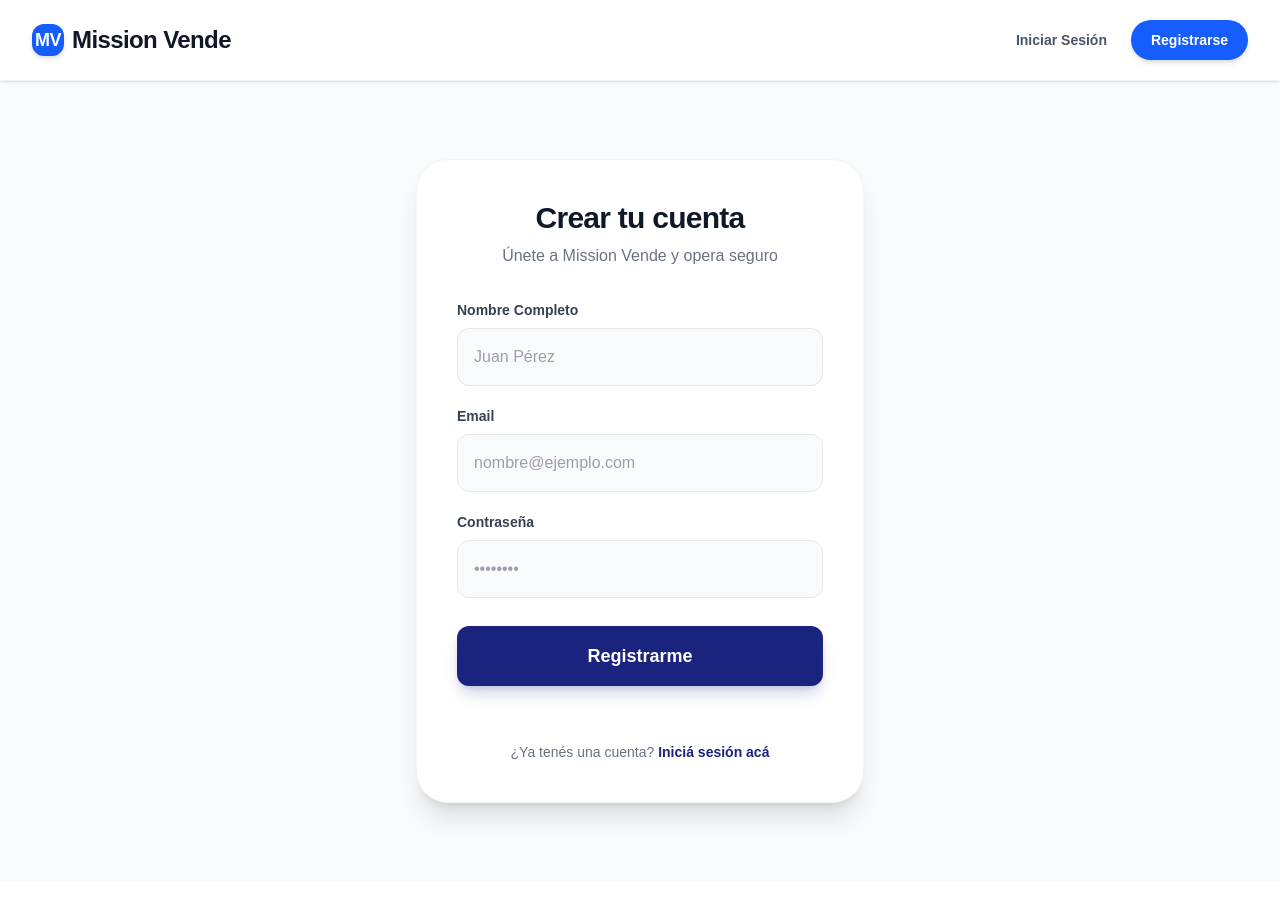
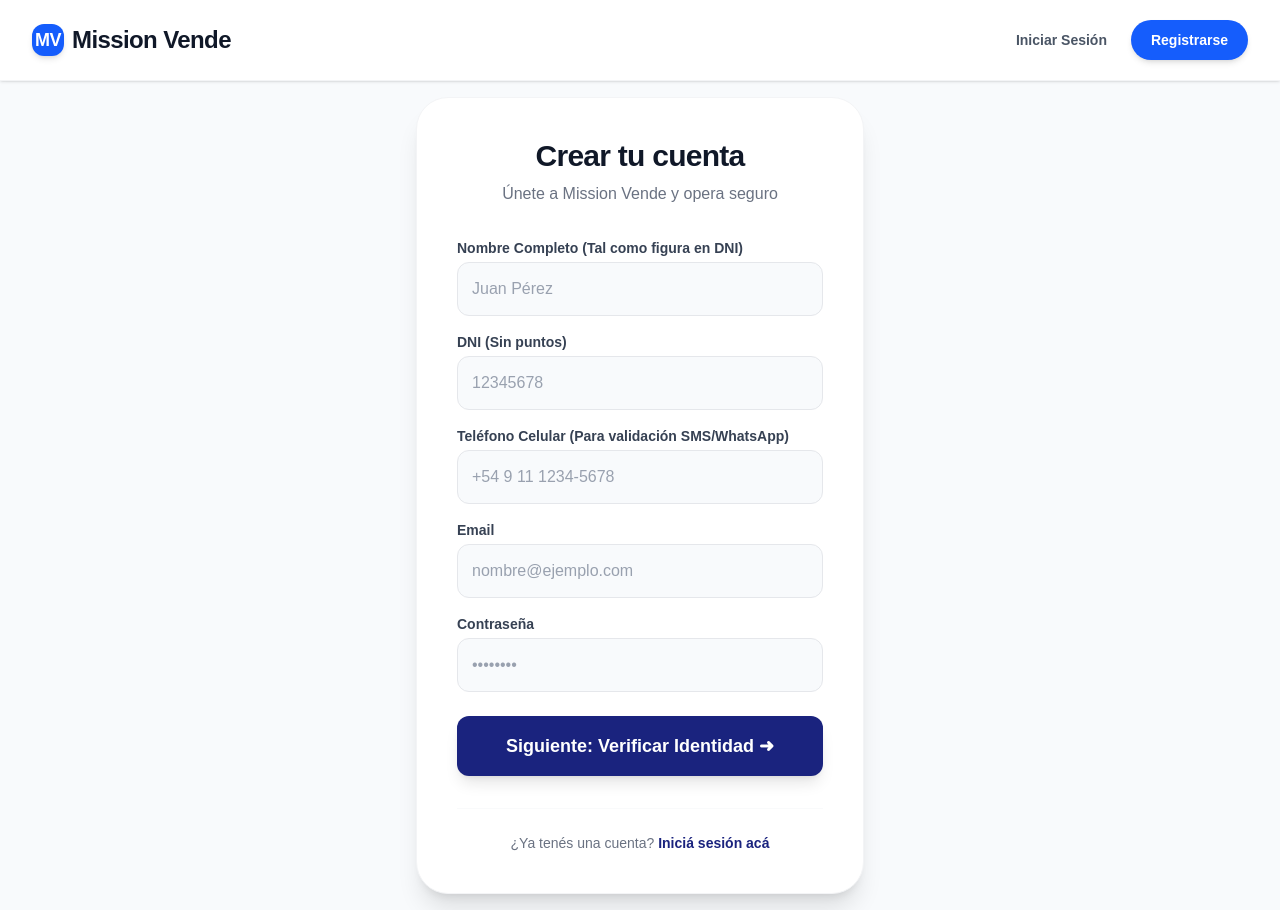
Before and after one commit to Smoscatelli16/mosstall-frontend, a Next.js app: page /register in a window 1280 px wide. Before the commit the page ends 881 px from the top, so only its background shows below. Built offline with nearby package versions, Linux system fonts and the light colour scheme.

Commit message:
feat: implementar Fase 3 (Registro KYC con OTP y validación CBU de 22 dígitos)

```diff
--- a/app/publicar/page.tsx
+++ b/app/publicar/page.tsx
@@ -127,14 +127,25 @@ export default function PublishPage() {
       }
   };
 
+  // --- Validación Estricta de Datos Bancarios ---
+  const validateCBU = (cbu: string) => {
+      // Remover todo lo que no sea número
+      const cleanCBU = cbu.replace(/\D/g, '');
+      return cleanCBU.length === 22;
+  };
+
   const handleCreateStore = async (e: React.FormEvent) => {
       e.preventDefault();
       setStoreMessage('');
+
       if(!newStoreName || !newStoreCBU) {
           setStoreMessage("Completa el nombre y el CBU/CVU."); return;
       }
-      if(newStoreCBU.length < 22) {
-          setStoreMessage("El CBU/CVU debe tener 22 números."); return;
+
+      // Validación rígida pre-submit (Escrow Daemon Defense)
+      if (!validateCBU(newStoreCBU)) {
+          setStoreMessage("Error Crítico: El CBU/CVU debe contener EXACTAMENTE 22 números.");
+          return;
       }
 
       setIsSubmittingStore(true);
@@ -147,7 +158,7 @@ export default function PublishPage() {
               body: JSON.stringify({
                   name: newStoreName,
                   type: newStoreType,
-                  cbu: newStoreCBU
+                  cbu: newStoreCBU.replace(/\D/g, '') // Enviar versión sanitizada
               })
           });
 
@@ -436,7 +447,7 @@ export default function PublishPage() {
       <div className="container mx-auto max-w-3xl">
 
         <Link href="/dashboard" className="text-gray-500 hover:text-[#1a237e] mb-6 block w-fit font-bold transition-colors">
-           &larr; Volver al panel
+            &larr; Volver al panel
         </Link>
 
         {isCreatingStore ? (
@@ -460,14 +471,48 @@ export default function PublishPage() {
                             <option value="DIGITAL_CREATOR">Venta de Infoproductos / Creador</option>
                         </select>
                     </div>
-                    <div>
-                        <label className="mb-1 block text-xs font-bold text-gray-500 uppercase">CBU / CVU de Cobro (22 dígitos)</label>
-                        <input type="number" value={newStoreCBU} onChange={e=>setNewStoreCBU(e.target.value)} required placeholder="1234567890123456789012" className="w-full rounded-xl border border-gray-200 bg-slate-50 p-3.5 text-gray-900 font-medium focus:border-[#1a237e] focus:ring-2 outline-none"/>
+
+                    {/* Campo blindado de CBU/CVU */}
+                    <div className="relative">
+                        <label className="mb-1 flex items-center justify-between text-xs font-bold text-gray-500 uppercase">
+                            <span>CBU / CVU de Cobro</span>
+                            <span className={`text-[10px] ${newStoreCBU.replace(/\D/g, '').length === 22 ? 'text-green-600' : 'text-red-500'}`}>
+                                {newStoreCBU.replace(/\D/g, '').length}/22 dígitos
+                            </span>
+                        </label>
+                        <input
+                            type="text"
+                            maxLength={22}
+                            value={newStoreCBU}
+                            onChange={e => setNewStoreCBU(e.target.value.replace(/\D/g, ''))} // Bloquea todo menos números instantáneamente
+                            onBlur={() => {
+                                if (newStoreCBU && newStoreCBU.replace(/\D/g, '').length !== 22) {
+                                    setStoreMessage("El CBU/CVU debe tener exactamente 22 números.");
+                                } else {
+                                    setStoreMessage("");
+                                }
+                            }}
+                            required
+                            placeholder="Ej: 0000003100000000000000"
+                            className={`w-full rounded-xl border-2 bg-slate-50 p-3.5 text-gray-900 font-bold focus:ring-2 outline-none transition-colors
+                                ${newStoreCBU && newStoreCBU.replace(/\D/g, '').length !== 22 ? 'border-red-300 focus:border-red-500 focus:ring-red-200' : 'border-gray-200 focus:border-[#1a237e] focus:ring-[#1a237e]/20'}
+                            `}
+                        />
+                        <p className="text-[10px] text-gray-400 mt-1 font-medium leading-tight">
+                            ⚠️ Asegúrate de ingresarlo correctamente. Un error aquí impedirá que el sistema automático te transfiera tus ganancias.
+                        </p>
                     </div>
-                    <button type="submit" disabled={isSubmittingStore} className="w-full bg-[#1a237e] hover:bg-[#121858] text-white font-black py-4 rounded-xl shadow-lg disabled:opacity-50 transition-transform hover:-translate-y-0.5 mt-2">
+
+                    <button
+                        type="submit"
+                        disabled={isSubmittingStore || newStoreCBU.replace(/\D/g, '').length !== 22}
+                        className={`w-full text-white font-black py-4 rounded-xl shadow-lg transition-transform mt-2
+                            ${isSubmittingStore || newStoreCBU.replace(/\D/g, '').length !== 22 ? 'bg-gray-400 cursor-not-allowed opacity-50' : 'bg-[#1a237e] hover:bg-[#121858] hover:-translate-y-0.5'}
+                        `}
+                    >
                         {isSubmittingStore ? 'Creando Perfil...' : 'Comenzar a Vender 🚀'}
                     </button>
-                    {storeMessage && <p className="text-center text-[#d50000] text-sm font-bold mt-2">{storeMessage}</p>}
+                    {storeMessage && <p className="text-center text-[#d50000] text-sm font-bold mt-2 animate-pulse">{storeMessage}</p>}
 
                     {myStores.length > 0 && (
                         <button type="button" onClick={() => setIsCreatingStore(false)} className="w-full text-center text-gray-400 hover:text-gray-600 text-sm font-bold mt-4">
@@ -478,7 +523,6 @@ export default function PublishPage() {
             </div>
         ) : (
           <div className="rounded-3xl bg-white p-6 md:p-10 shadow-sm border border-gray-100">
-            {/* CORRECCIÓN TASK 1.1: FLEX COL EN MOBILE Y AJUSTE DE TAMAÑOS */}
             <div className="flex flex-col md:flex-row justify-between items-start md:items-center gap-4 mb-6">
                 <h1 className="text-3xl font-black text-gray-900 tracking-tight">Crear Publicación</h1>
                 <div className="bg-purple-50 border border-purple-100 rounded-xl px-4 py-2 flex flex-col sm:flex-row items-start sm:items-center gap-2 sm:gap-3 w-full md:w-auto overflow-hidden">
--- a/app/register/page.tsx
+++ b/app/register/page.tsx
@@ -8,46 +8,72 @@ import { useRouter } from 'next/navigation';
 export default function RegisterPage() {
   const router = useRouter();
 
-  // --- Estados ---
+  // --- Estados del Flujo ---
+  const [step, setStep] = useState<1 | 2>(1); // Flujo KYC de 2 pasos
+  const [isLoading, setIsLoading] = useState(false);
+  const [message, setMessage] = useState('');
+  const [isSuccess, setIsSuccess] = useState(false);
+
+  // --- Estados del Paso 1 (Datos Personales) ---
+  const [name, setName] = useState('');
   const [email, setEmail] = useState('');
   const [password, setPassword] = useState('');
-  const [name, setName] = useState('');
+  const [dni, setDni] = useState('');
+  const [phone, setPhone] = useState('');
 
-  const [message, setMessage] = useState('');
-  const [isSuccess, setIsSuccess] = useState(false);
-  const [isLoading, setIsLoading] = useState(false);
+  // --- Estados del Paso 2 (OTP) ---
+  const [otp, setOtp] = useState('');
 
-  // --- Manejador de Envío ---
-  const handleSubmit = async (e: React.FormEvent) => {
+  // --- Manejador del Paso 1 a 2 ---
+  const handleNextStep = (e: React.FormEvent) => {
+    e.preventDefault();
+    setMessage('');
+
+    // Validaciones básicas de completitud
+    if (!name || !email || !password || !dni || !phone) {
+        setMessage('Todos los campos son obligatorios para operar de forma segura.');
+        return;
+    }
+
+    // Avanzar al paso de verificación
+    setStep(2);
+  };
+
+  // --- Manejador Final (Registro + Validación OTP) ---
+  const handleFinalSubmit = async (e: React.FormEvent) => {
     e.preventDefault();
     setMessage('');
     setIsSuccess(false);
+
+    if (otp.length !== 6) {
+        setMessage('El código de verificación debe tener 6 dígitos.');
+        return;
+    }
+
     setIsLoading(true);
 
     try {
+      // NOTA: Acá tu backend en Railway deberá validar el OTP antes de guardar en PostgreSQL
       const response = await fetch('https://mosstall-desa-production.up.railway.app/api/auth/register', {
         method: 'POST',
         headers: {
           'Content-Type': 'application/json',
         },
-        body: JSON.stringify({ email, name, password }),
+        body: JSON.stringify({ email, name, password, dni, phone, otp }),
       });
 
       const data = await response.json();
 
       if (response.ok) {
         setIsSuccess(true);
-        setMessage(`¡Bienvenido ${data.name}! Redirigiendo al login...`);
+        setMessage(`¡Identidad verificada, ${data.name}! Redirigiendo al login...`);
 
         // Limpiar campos
-        setEmail('');
-        setPassword('');
-        setName('');
+        setEmail(''); setPassword(''); setName(''); setDni(''); setPhone(''); setOtp('');
 
         setTimeout(() => {
             router.push('/login');
-        }, 2000);
-
+        }, 2500);
       } else {
         setIsSuccess(false);
         setMessage(`Error: ${data.error}`);
@@ -62,83 +88,121 @@ export default function RegisterPage() {
 
   // --- Renderizado ---
   return (
-    <main className="flex min-h-screen items-center justify-center bg-slate-50 text-gray-900 font-sans">
-      <div className="w-full max-w-md rounded-[2rem] bg-white p-10 shadow-xl border border-gray-100">
+    <main className="flex min-h-screen items-center justify-center bg-slate-50 text-gray-900 font-sans p-4">
+      <div className="w-full max-w-md rounded-[2rem] bg-white p-8 md:p-10 shadow-xl border border-gray-100">
 
         {/* Cabecera Luminosa */}
         <div className="text-center mb-8">
-            <h1 className="text-3xl font-black text-gray-900 tracking-tight mb-2">Crear tu cuenta</h1>
-            <p className="text-gray-500 font-medium">Únete a Mission Vende y opera seguro</p>
+            <h1 className="text-3xl font-black text-gray-900 tracking-tight mb-2">
+                {step === 1 ? 'Crear tu cuenta' : 'Verificación KYC'}
+            </h1>
+            <p className="text-gray-500 font-medium">
+                {step === 1 ? 'Únete a Mission Vende y opera seguro' : 'Ingresá el código de 6 dígitos que te enviamos.'}
+            </p>
         </div>
 
-        <form onSubmit={handleSubmit} className="space-y-5">
-          {/* Campo de Nombre */}
+        {step === 1 && (
+            <form onSubmit={handleNextStep} className="space-y-4 animate-in fade-in zoom-in duration-300">
+
               <div>
-            <label htmlFor="name" className="mb-2 block text-sm font-bold text-gray-700">Nombre Completo</label>
+                <label htmlFor="name" className="mb-1 block text-sm font-bold text-gray-700">Nombre Completo (Tal como figura en DNI)</label>
+                <input
+                  type="text" id="name" value={name} onChange={(e) => setName(e.target.value)} disabled={isLoading}
+                  className="w-full rounded-xl border border-gray-200 bg-slate-50 p-3.5 text-gray-900 placeholder-gray-400 focus:border-[#1a237e] focus:ring-2 outline-none"
+                  placeholder="Juan Pérez" required
+                />
+              </div>
+
+              <div>
+                <label htmlFor="dni" className="mb-1 block text-sm font-bold text-gray-700">DNI (Sin puntos)</label>
+                <input
+                  type="number" id="dni" value={dni} onChange={(e) => setDni(e.target.value)} disabled={isLoading}
+                  className="w-full rounded-xl border border-gray-200 bg-slate-50 p-3.5 text-gray-900 placeholder-gray-400 focus:border-[#1a237e] focus:ring-2 outline-none"
+                  placeholder="12345678" required
+                />
+              </div>
+
+              <div>
+                <label htmlFor="phone" className="mb-1 block text-sm font-bold text-gray-700">Teléfono Celular (Para validación SMS/WhatsApp)</label>
+                <input
+                  type="tel" id="phone" value={phone} onChange={(e) => setPhone(e.target.value)} disabled={isLoading}
+                  className="w-full rounded-xl border border-gray-200 bg-slate-50 p-3.5 text-gray-900 placeholder-gray-400 focus:border-[#1a237e] focus:ring-2 outline-none"
+                  placeholder="+54 9 11 1234-5678" required
+                />
+              </div>
+
+              <div>
+                <label htmlFor="email" className="mb-1 block text-sm font-bold text-gray-700">Email</label>
+                <input
+                  type="email" id="email" value={email} onChange={(e) => setEmail(e.target.value)} disabled={isLoading}
+                  className="w-full rounded-xl border border-gray-200 bg-slate-50 p-3.5 text-gray-900 placeholder-gray-400 focus:border-[#1a237e] focus:ring-2 outline-none"
+                  placeholder="nombre@ejemplo.com" required
+                />
+              </div>
+
+              <div>
+                <label htmlFor="password" className="mb-1 block text-sm font-bold text-gray-700">Contraseña</label>
+                <input
+                  type="password" id="password" value={password} onChange={(e) => setPassword(e.target.value)} disabled={isLoading}
+                  className="w-full rounded-xl border border-gray-200 bg-slate-50 p-3.5 text-gray-900 placeholder-gray-400 focus:border-[#1a237e] focus:ring-2 outline-none"
+                  placeholder="••••••••" required
+                />
+              </div>
+
+              <button
+                type="submit"
+                className="w-full rounded-xl px-5 py-4 text-center font-black text-white text-lg transition-all transform mt-2 bg-[#1a237e] hover:bg-[#121858] hover:-translate-y-0.5 shadow-lg"
+              >
+                Siguiente: Verificar Identidad ➜
+              </button>
+            </form>
+        )}
+
+        {step === 2 && (
+            <form onSubmit={handleFinalSubmit} className="space-y-6 animate-in slide-in-from-right duration-300">
+                <div className="bg-blue-50 border border-blue-100 rounded-xl p-4 text-center">
+                    <p className="text-sm font-bold text-[#1a237e]">Te enviamos un código de seguridad por WhatsApp/SMS al número:</p>
+                    <p className="text-lg font-black text-gray-900 mt-1">{phone}</p>
+                    <button type="button" onClick={() => setStep(1)} className="text-xs text-gray-500 hover:text-[#d50000] underline mt-2">¿Número incorrecto? Volver atrás</button>
+                </div>
+
+                <div>
+                    <label className="block text-center text-sm font-bold text-gray-700 mb-2 uppercase tracking-widest">Código OTP (6 dígitos)</label>
                     <input
                         type="text"
-              id="name"
-              value={name}
-              onChange={(e) => setName(e.target.value)}
+                        maxLength={6}
+                        value={otp}
+                        onChange={(e) => setOtp(e.target.value.replace(/\D/g, ''))} // Fuerza solo números
                         disabled={isLoading}
-              className="w-full rounded-xl border border-gray-200 bg-slate-50 p-4 text-gray-900 placeholder-gray-400 focus:border-[#1a237e] focus:ring-2 focus:ring-[#1a237e]/20 outline-none transition-all disabled:opacity-50"
-              placeholder="Juan Pérez"
+                        className="w-full rounded-xl border-2 border-gray-200 bg-slate-50 p-4 text-gray-900 text-3xl text-center font-black tracking-[0.5em] focus:border-[#1a237e] focus:ring-4 focus:ring-[#1a237e]/20 outline-none transition-all"
+                        placeholder="000000"
                         required
                     />
                 </div>
 
-          {/* Campo de Email */}
-          <div>
-            <label htmlFor="email" className="mb-2 block text-sm font-bold text-gray-700">Email</label>
-            <input
-              type="email"
-              id="email"
-              value={email}
-              onChange={(e) => setEmail(e.target.value)}
-              disabled={isLoading}
-              className="w-full rounded-xl border border-gray-200 bg-slate-50 p-4 text-gray-900 placeholder-gray-400 focus:border-[#1a237e] focus:ring-2 focus:ring-[#1a237e]/20 outline-none transition-all disabled:opacity-50"
-              placeholder="nombre@ejemplo.com"
-              required
-            />
-          </div>
-
-          {/* Campo de Contraseña */}
-          <div>
-            <label htmlFor="password" className="mb-2 block text-sm font-bold text-gray-700">Contraseña</label>
-            <input
-              type="password"
-              id="password"
-              value={password}
-              onChange={(e) => setPassword(e.target.value)}
-              disabled={isLoading}
-              className="w-full rounded-xl border border-gray-200 bg-slate-50 p-4 text-gray-900 placeholder-gray-400 focus:border-[#1a237e] focus:ring-2 focus:ring-[#1a237e]/20 outline-none transition-all disabled:opacity-50"
-              placeholder="••••••••"
-              required
-            />
-          </div>
-
-          {/* Botón de Envío */}
                 <button
                     type="submit"
-            disabled={isLoading}
+                    disabled={isLoading || otp.length !== 6}
                     className={`w-full rounded-xl px-5 py-4 text-center font-black text-white text-lg transition-all transform mt-2
-              ${isLoading
-                ? 'bg-gray-400 cursor-wait'
-                : 'bg-[#1a237e] hover:bg-[#121858] hover:-translate-y-0.5 focus:ring-4 focus:ring-[#1a237e]/30 shadow-lg shadow-[#1a237e]/20'
+                    ${isLoading || otp.length !== 6
+                        ? 'bg-gray-400 cursor-not-allowed'
+                        : 'bg-[#1a237e] hover:bg-[#121858] hover:-translate-y-0.5 shadow-lg'
                     }`}
                 >
-            {isLoading ? 'Registrando...' : 'Registrarme'}
+                    {isLoading ? 'Verificando y Creando...' : 'Confirmar Registro ✅'}
                 </button>
             </form>
+        )}
 
-        {/* Mensaje de éxito o error */}
+        {/* Mensaje de error centralizado */}
         {message && (
           <div className={`mt-6 p-4 rounded-xl text-center text-sm font-bold animate-in fade-in zoom-in duration-300 ${isSuccess ? 'bg-green-50 text-green-700 border border-green-100' : 'bg-red-50 text-[#d50000] border border-red-100'}`}>
             {message}
           </div>
         )}
 
-        <div className="mt-8 pt-6 text-center">
+        {step === 1 && (
+            <div className="mt-8 pt-6 text-center border-t border-gray-50">
             <p className="text-sm text-gray-500 font-medium">
                 ¿Ya tenés una cuenta?{' '}
                 <Link href="/login" className="font-bold text-[#1a237e] hover:text-[#d50000] transition-colors underline-offset-2 hover:underline">
@@ -146,6 +210,7 @@ export default function RegisterPage() {
                 </Link>
             </p>
             </div>
+        )}
       </div>
     </main>
   );
```
Lines whose indentation alone changed are shown as unchanged.
